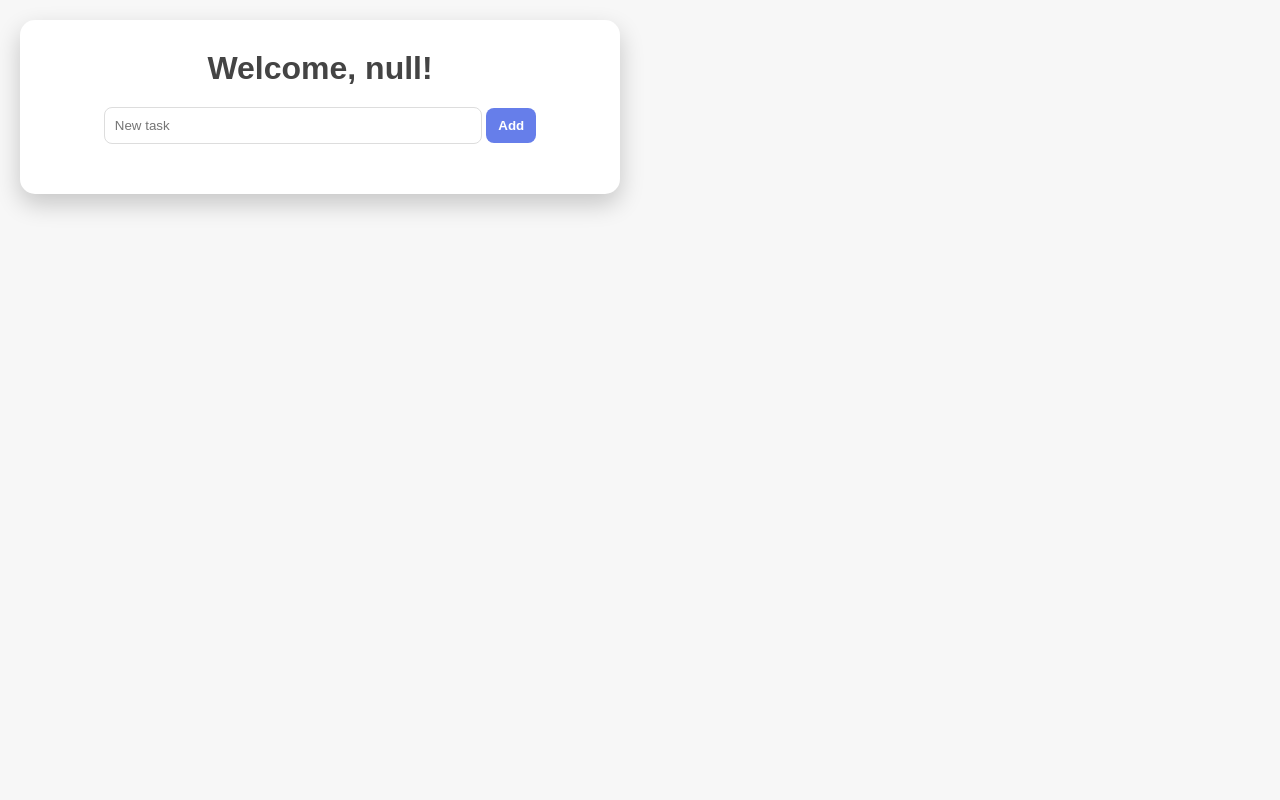
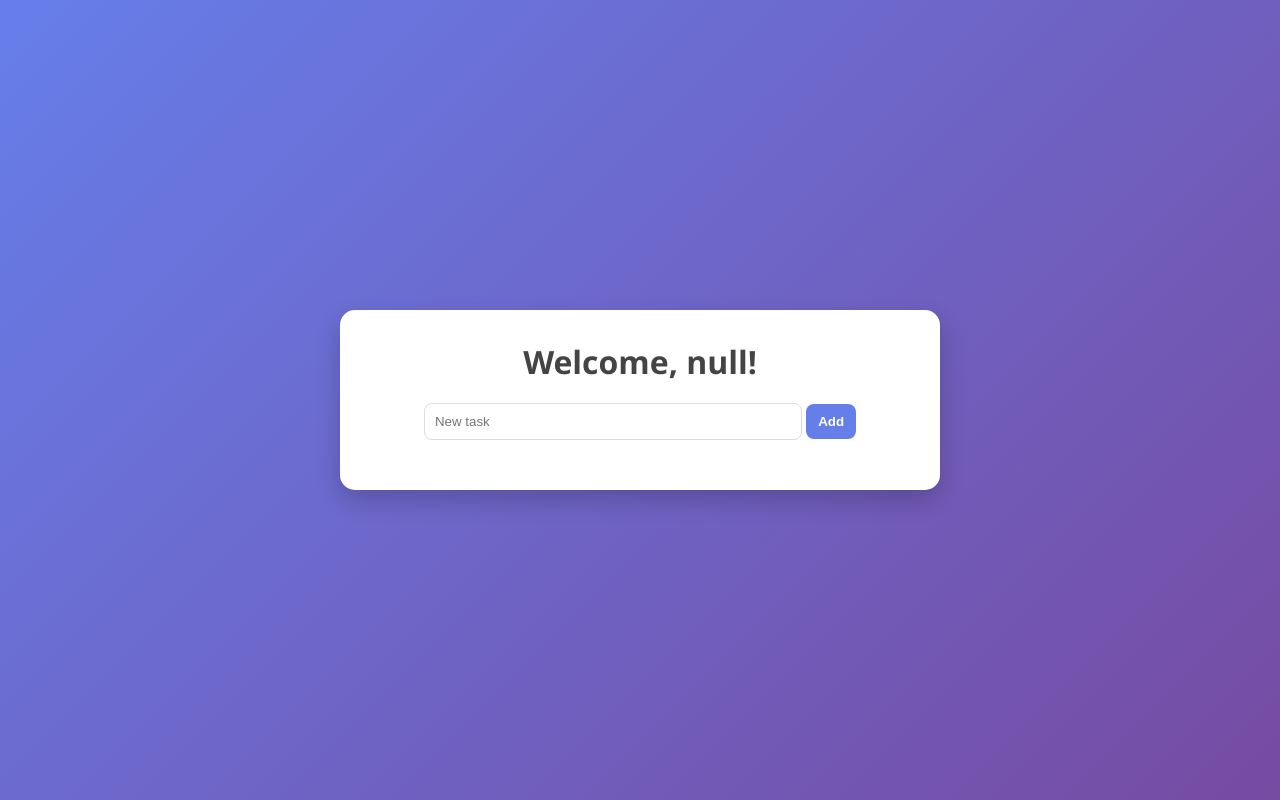
Before and after one commit to sweetiesyvi/ToDo-Console-Manager, a website: page views/tasks.html in a window 1280 px wide. Drawn offline with Linux system fonts and the light colour scheme; no server answers.

Commit message:
Refactor body styles in style.css
Uncomment and update body styles in CSS.

```diff
--- a/public/css/style.css
+++ b/public/css/style.css
@@ -5,18 +5,20 @@
 }
 
 body {
-  /*font-family: 'Segoe UI', Tahoma, sans-serif;
+  font-family: 'Segoe UI', Tahoma, sans-serif;
   background: linear-gradient(135deg, #667eea, #764ba2);
   height: 100vh;
   display: flex;
   justify-content: center;
   align-items: center;
-  color: #333;*/
-  font-family: Arial, sans-serif;
+  text-align: center;
+  padding: 20px;
+  color: #333;
+  /*font-family: Arial, sans-serif;
   background-color: #f7f7f7;
   text-align: center;
   padding: 20px;
-
+  */
 }
 
 .container {
```
